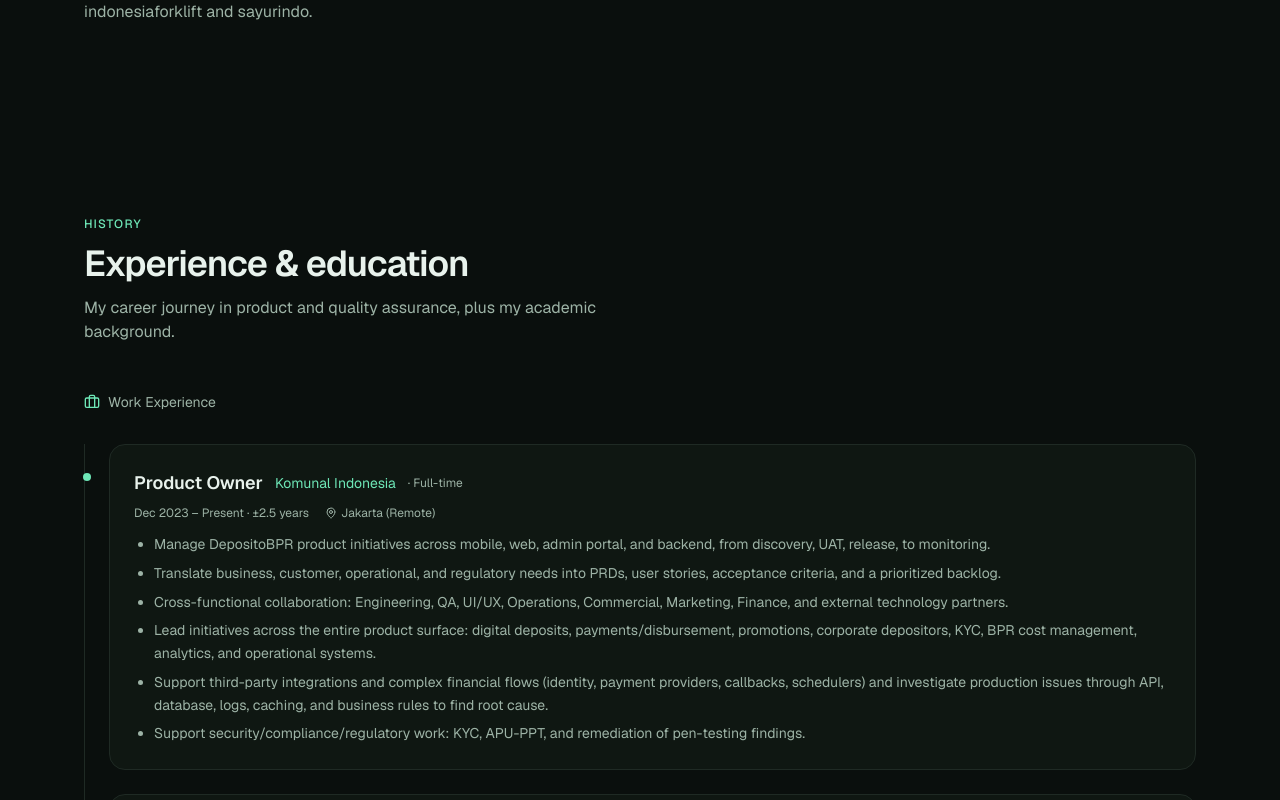
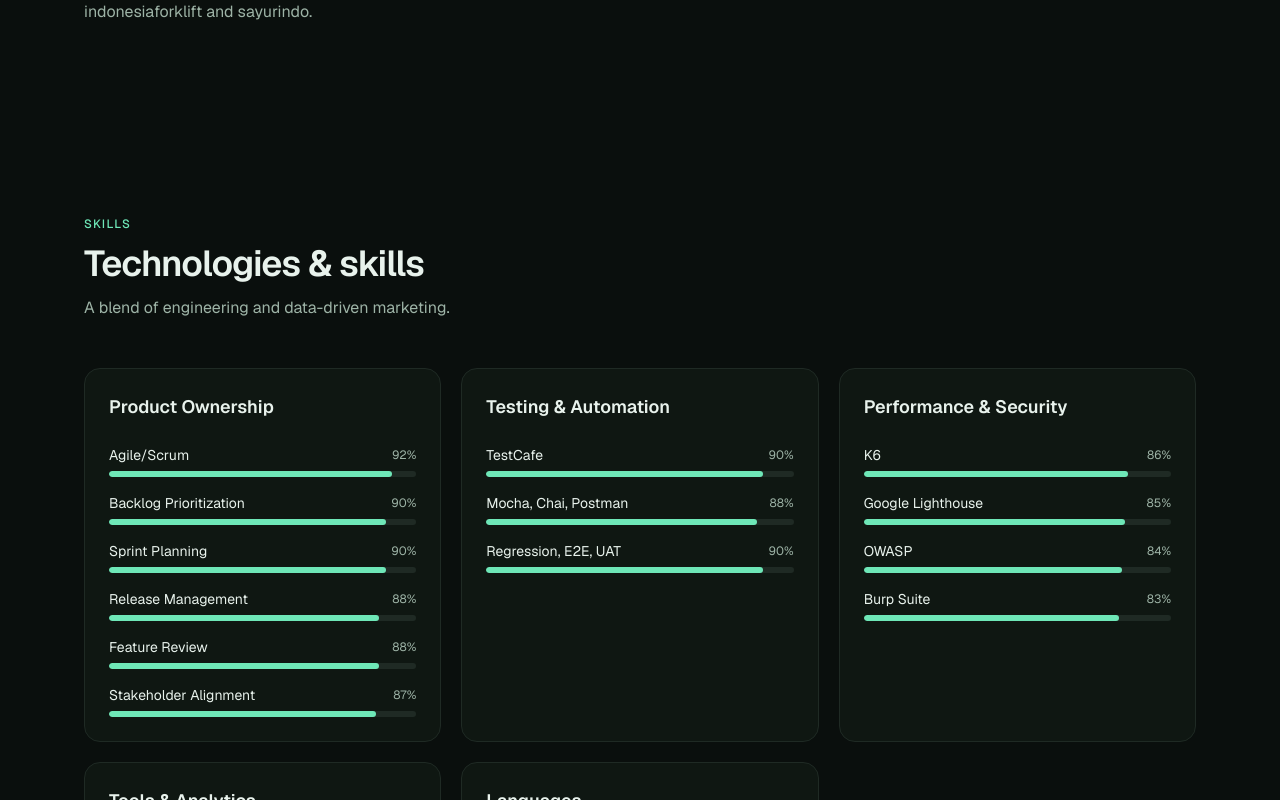
Before and after one commit to BaniAdamAfandi/baniadam-portfolio, a Next.js app: page / in a window 1280 px wide. Shown: the part 1300-2100 px from the top of the page. Built offline with nearby package versions, Linux system fonts and the light colour scheme.

Commit message:
fix: add Skills section to page

```diff
--- a/app/page.tsx
+++ b/app/page.tsx
@@ -15,6 +15,7 @@ export default function Home() {
       <main>
         <Hero />
         <About />
+        <Skills />
         <Experience />
         <Projects />
         <Services />
```
